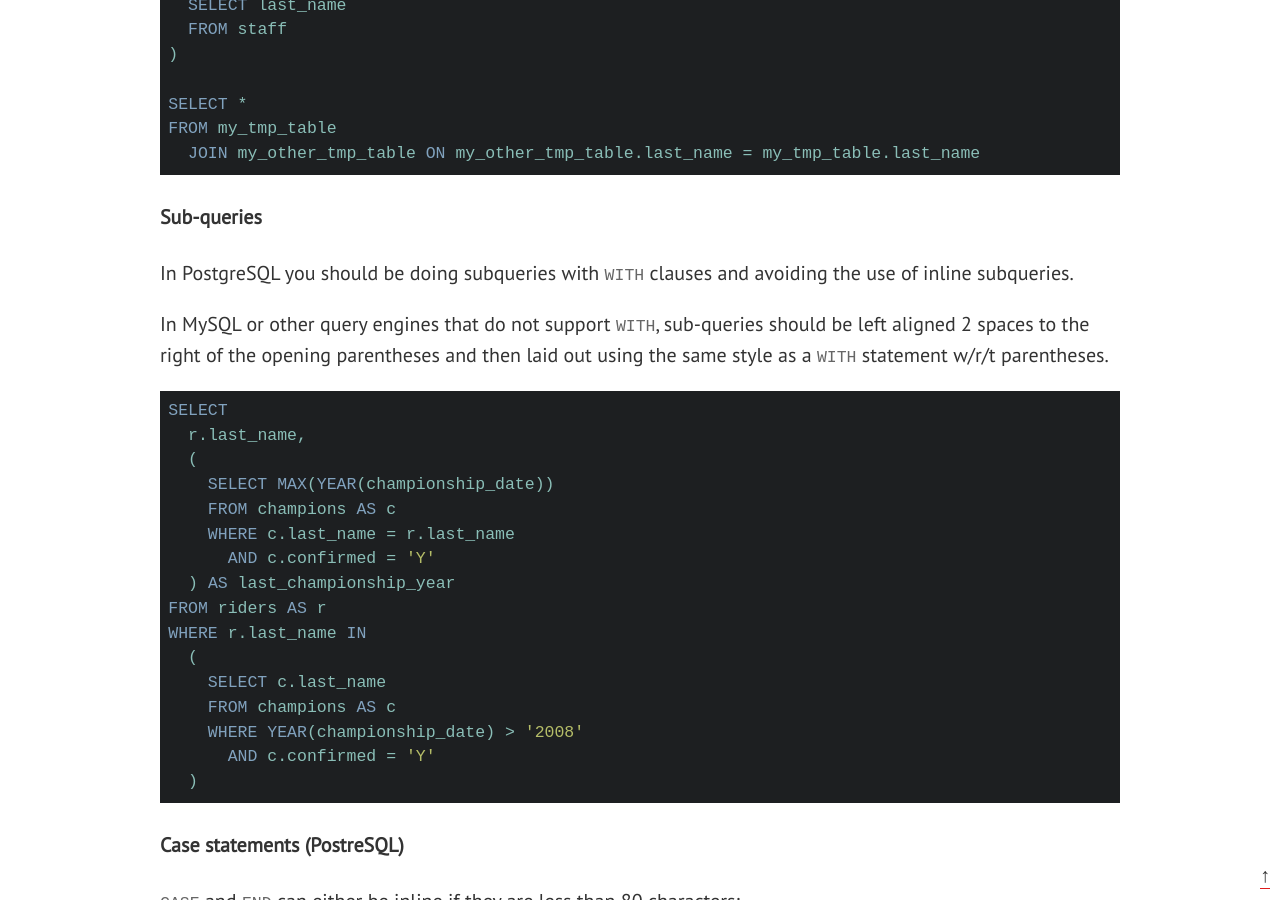
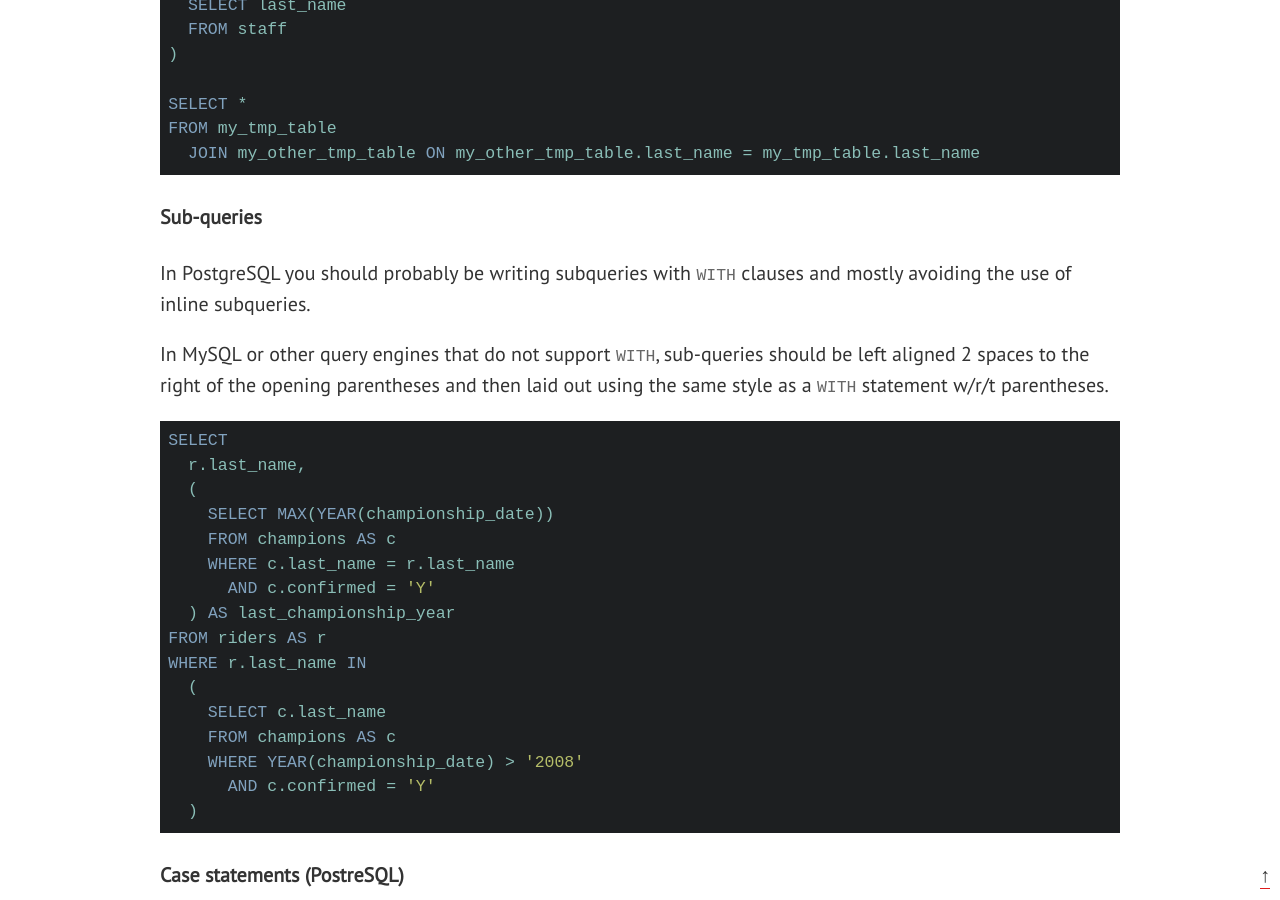
Before and after one commit to treffynnon/sqlstyle.guide, a Jekyll site: the page built from index.md, in a window 1280 px wide and 900 px high, scrolled down 7357 px. Built offline with Jekyll 4.4.1, drawn with Linux system fonts in a browser that asks for light colours; nearby versions of some CDN libraries; some web fonts are replaced; comment, search, counter and statistics services are not loaded.

Commit message:
Probably use WITH

```diff
--- a/_includes/sqlstyle.guide.md
+++ b/_includes/sqlstyle.guide.md
@@ -291,8 +291,8 @@ FROM my_tmp_table
 
 #### Sub-queries
 
-In PostgreSQL you should be doing subqueries with `WITH` clauses and avoiding the use of inline
-subqueries.
+In PostgreSQL you should probably be writing subqueries with `WITH` clauses and mostly avoiding the
+use of inline subqueries.
 
 In MySQL or other query engines that do not support `WITH`, sub-queries should be left aligned 2
 spaces to the right of the opening parentheses and then laid out using the same style as a `WITH`
```
